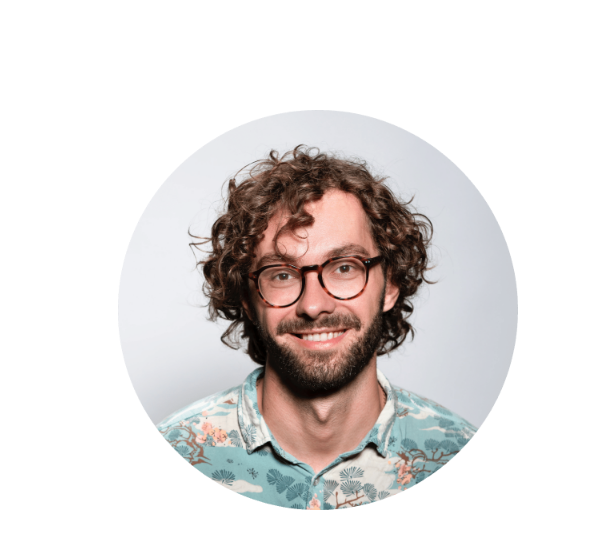
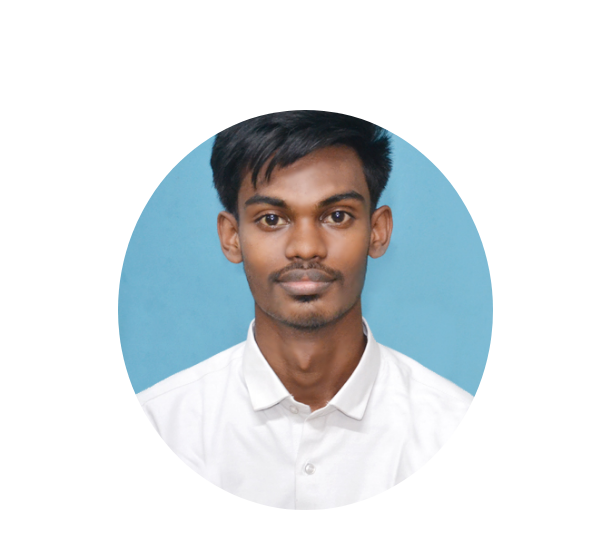
Before and after one commit to Deepakrahul291102/html-css-js-portfolio, a plain HTML site: page index.html in a window 1280 px wide. Shown: the part 174-734 px from the top of the page, 113-709 px from the left. Drawn offline with Linux system fonts and the light colour scheme.

Commit message:
Profile added

```diff
--- a/index.html
+++ b/index.html
@@ -38,7 +38,7 @@
     </nav>
     <section id="profile">
       <div class="section__pic-container">
-        <img src="assests/profile-pic.png" alt="Deepak Rahul profile picture" />
+        <img src="assests/deepak profile.jpg" class="deepak-profile" alt="Deepak Rahul profile picture" />
       </div>
       <div class="section__text">
         <p class="section__text__p1">Hello, I'm</p>
@@ -77,7 +77,7 @@
       <div class="section-container">
         <div class="section__pic-container">
           <img
-            src="assests/about-pic.png"
+            src="assests/deepak profile.jpg"
             alt="Profile picture"
             class="about-pic"
           />
--- a/style.css
+++ b/style.css
@@ -181,6 +181,11 @@ section {
   height: 400px;
   width: 400px;
   margin: auto 0;
+}
+.deepak-profile{
+  width: 375px;      /* same height as width */
+  border-radius: 50%; /* makes it a circle */
+  object-fit: cover;
 }
 
 .section__text {
```
Also changed, not shown: assests/deepak profile.jpg (added).
